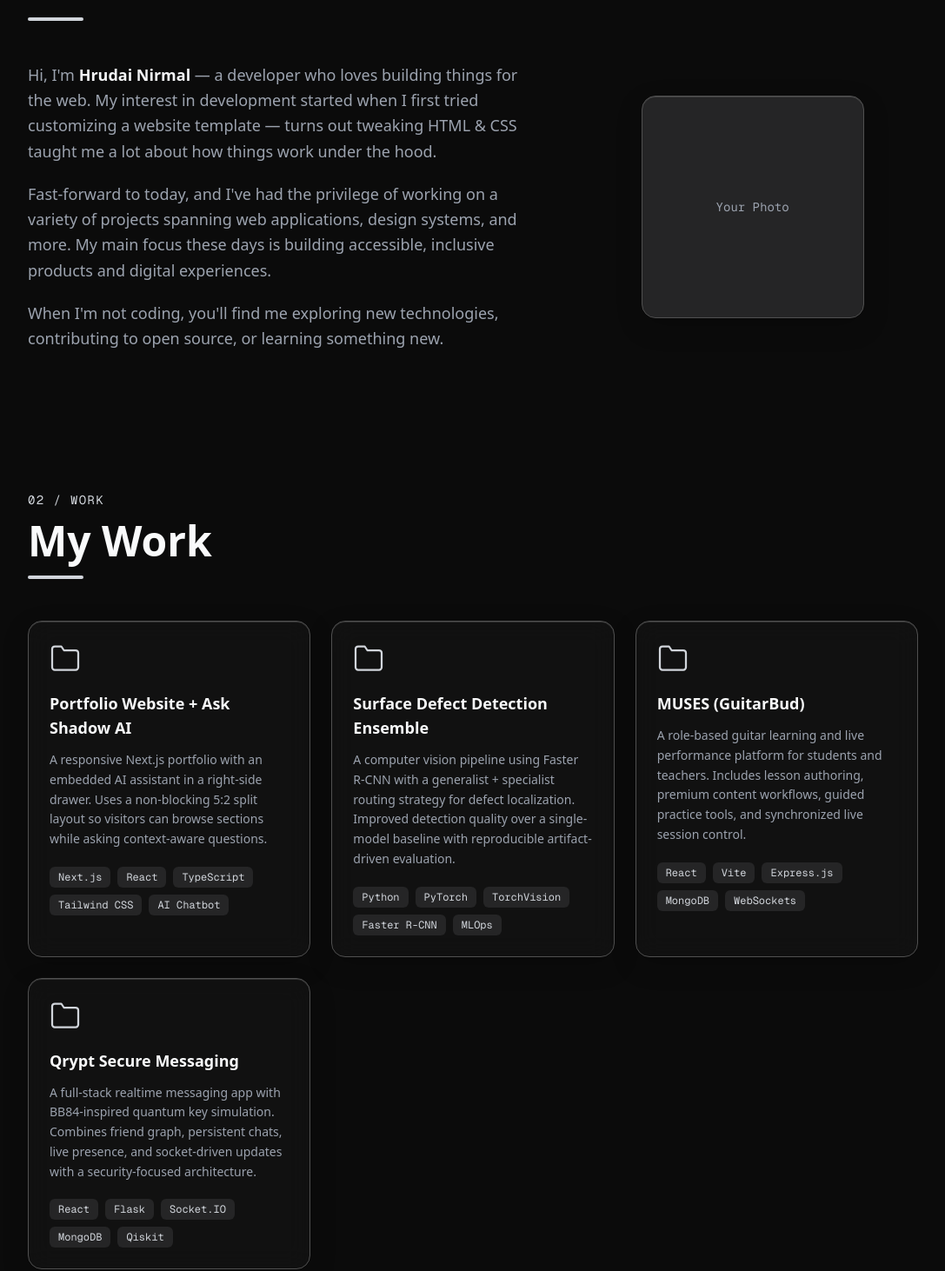
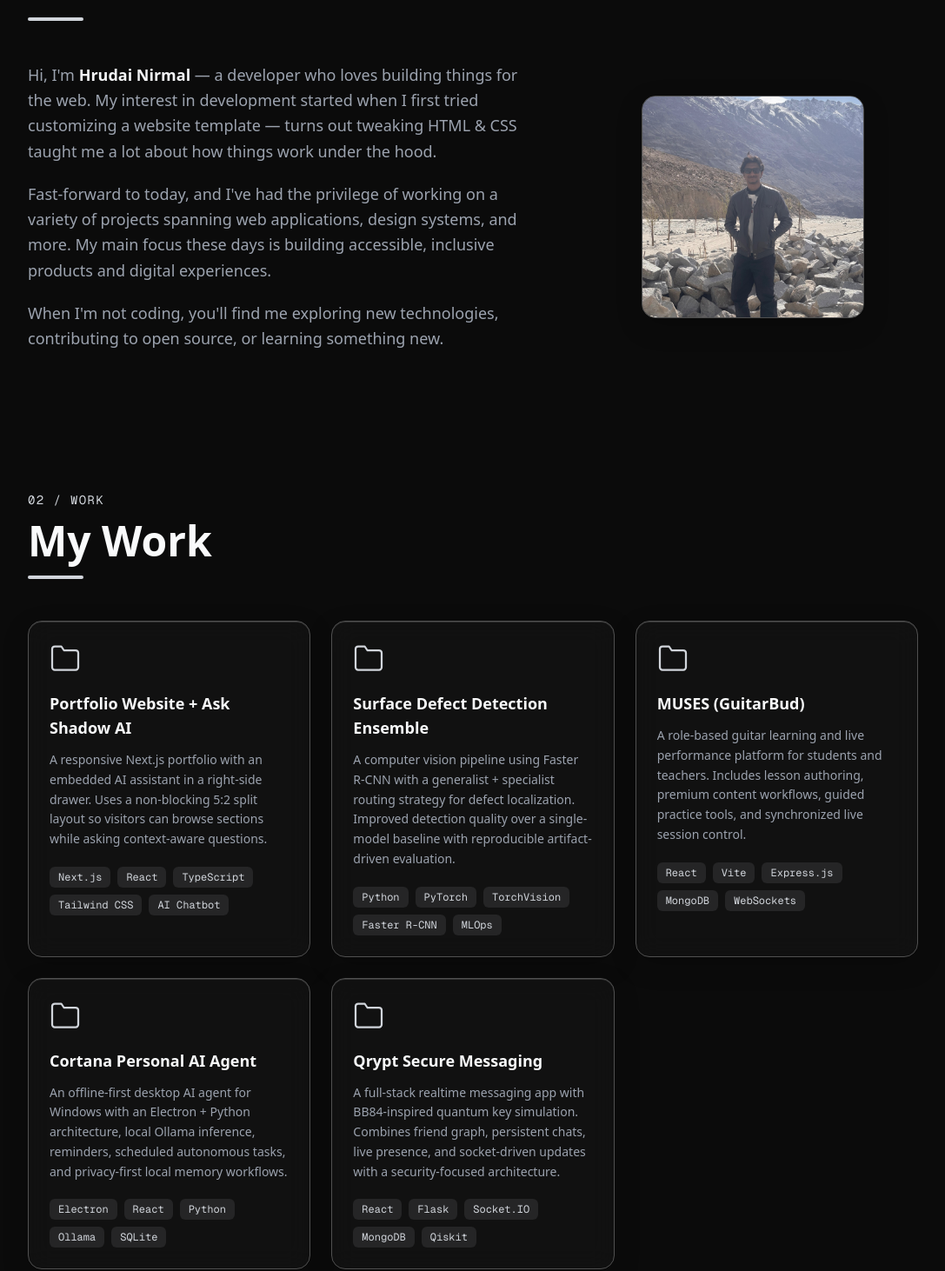
Before and after one commit to Hrudai-Nirmal/portfolio, a Next.js app: page / in a window 1280 px wide. Shown: the part 1038-2500 px from the top of the page at 87% size, without its empty margins (96-1183 px from the left). Built offline with nearby package versions, Linux system fonts and the light colour scheme.

Commit message:
Add Cortana project and update About photo

```diff
--- a/src/components/About.tsx
+++ b/src/components/About.tsx
@@ -41,10 +41,12 @@ export default function About() {
           {/* Profile image placeholder */}
           <div className="md:col-span-2 flex justify-center">
             <div className="glass w-56 h-56 md:w-64 md:h-64 rounded-2xl bg-surface border-2 border-border-color flex items-center justify-center relative group overflow-hidden">
-              <div className="absolute inset-0 bg-accent/10 group-hover:bg-accent/20 transition-colors duration-500" />
-              <span className="text-text-secondary text-sm font-mono z-10">
-                Your Photo
-              </span>
+              <img
+                src="/asdSDFs.jpeg"
+                alt="Hrudai Nirmal"
+                className="absolute inset-0 h-full w-full object-cover"
+              />
+              <div className="absolute inset-0 bg-accent/10 group-hover:bg-accent/5 transition-colors duration-500" />
             </div>
           </div>
         </div>
--- a/src/components/Projects.tsx
+++ b/src/components/Projects.tsx
@@ -20,6 +20,13 @@ const projects = [
     description:
       "A role-based guitar learning and live performance platform for students and teachers. Includes lesson authoring, premium content workflows, guided practice tools, and synchronized live session control.",
     tags: ["React", "Vite", "Express.js", "MongoDB", "WebSockets"],
+    link: "#",
+  },
+  {
+    title: "Cortana Personal AI Agent",
+    description:
+      "An offline-first desktop AI agent for Windows with an Electron + Python architecture, local Ollama inference, reminders, scheduled autonomous tasks, and privacy-first local memory workflows.",
+    tags: ["Electron", "React", "Python", "Ollama", "SQLite"],
     link: "#",
   },
   {
```
Also changed, not shown: public/asdSDFs.jpeg (added), 1 other file (tests, documents, lock files or other folders).
